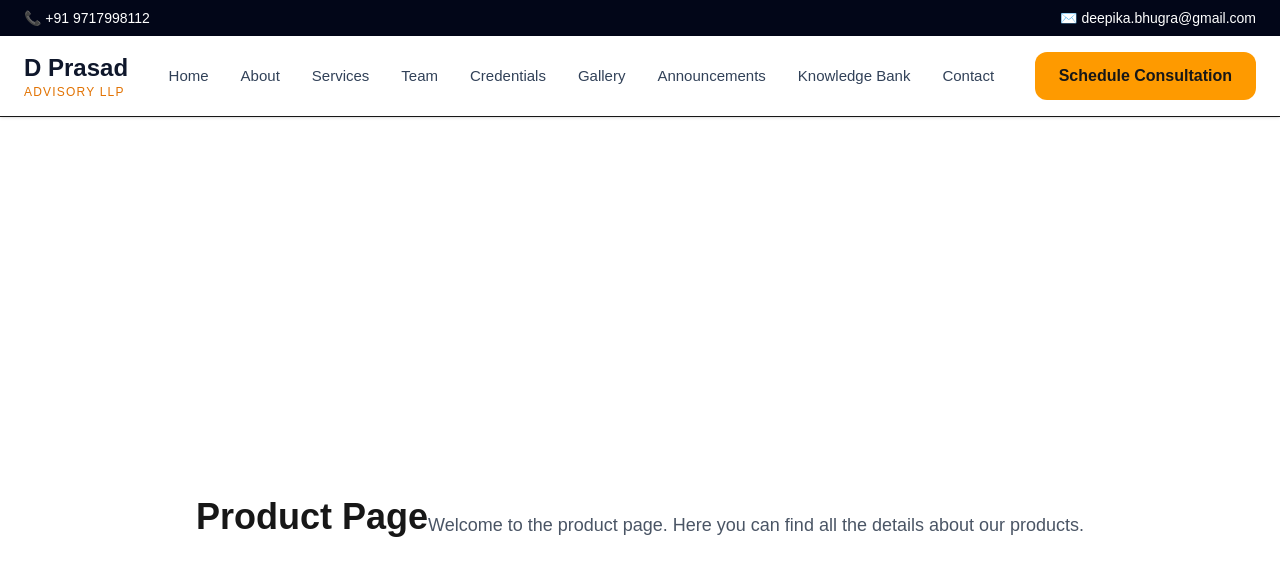
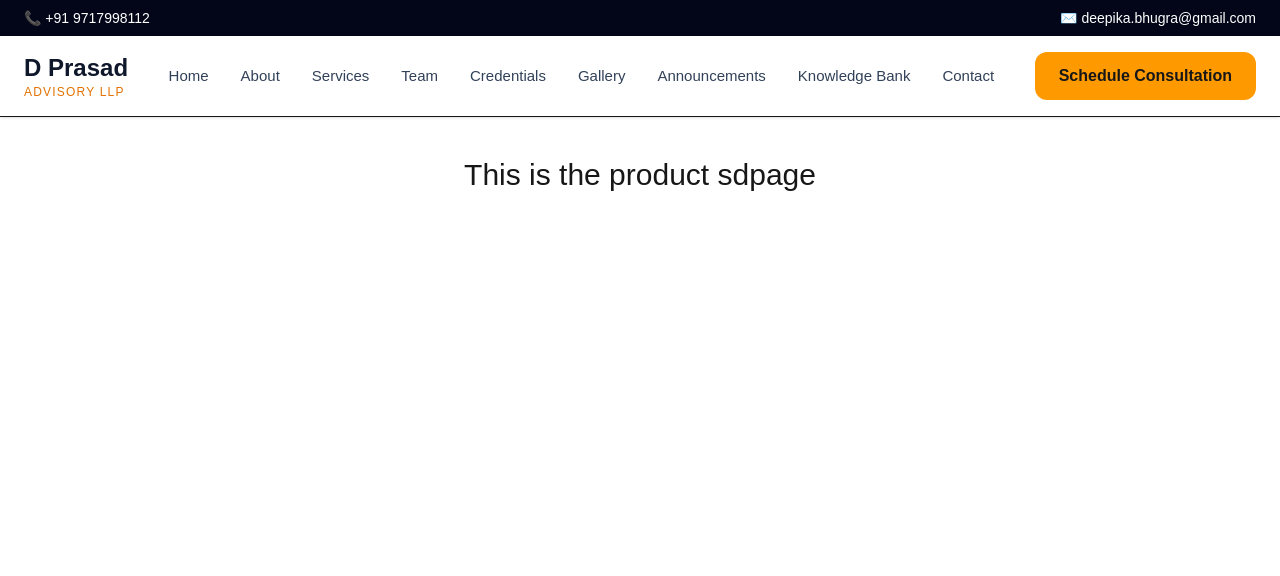
Before and after one commit to Himanshu-Gupta0007/fullstack-framework, a Next.js app: page /product in a window 1280 px wide. Shown: the top 576 px of the page. Built offline with nearby package versions, Linux system fonts and the light colour scheme.

Commit message:
product id

```diff
--- a/app/product/page.tsx
+++ b/app/product/page.tsx
@@ -1,13 +1,9 @@
 import React from 'react'
-
 
 const page = () => {
   return (
-    <div className="min-h-screen flex items-center justify-center">
-
-      <h1 className="text-4xl font-bold">Product Page</h1>
-      <p className="mt-4 text-lg text-gray-600">Welcome to the product page. Here you can find all the details about our products.</p>
-    </div>
+    <div className='text-3xl text-center mt-10'>This is the product
+      sdpage</div>
   )
 }
 
```
